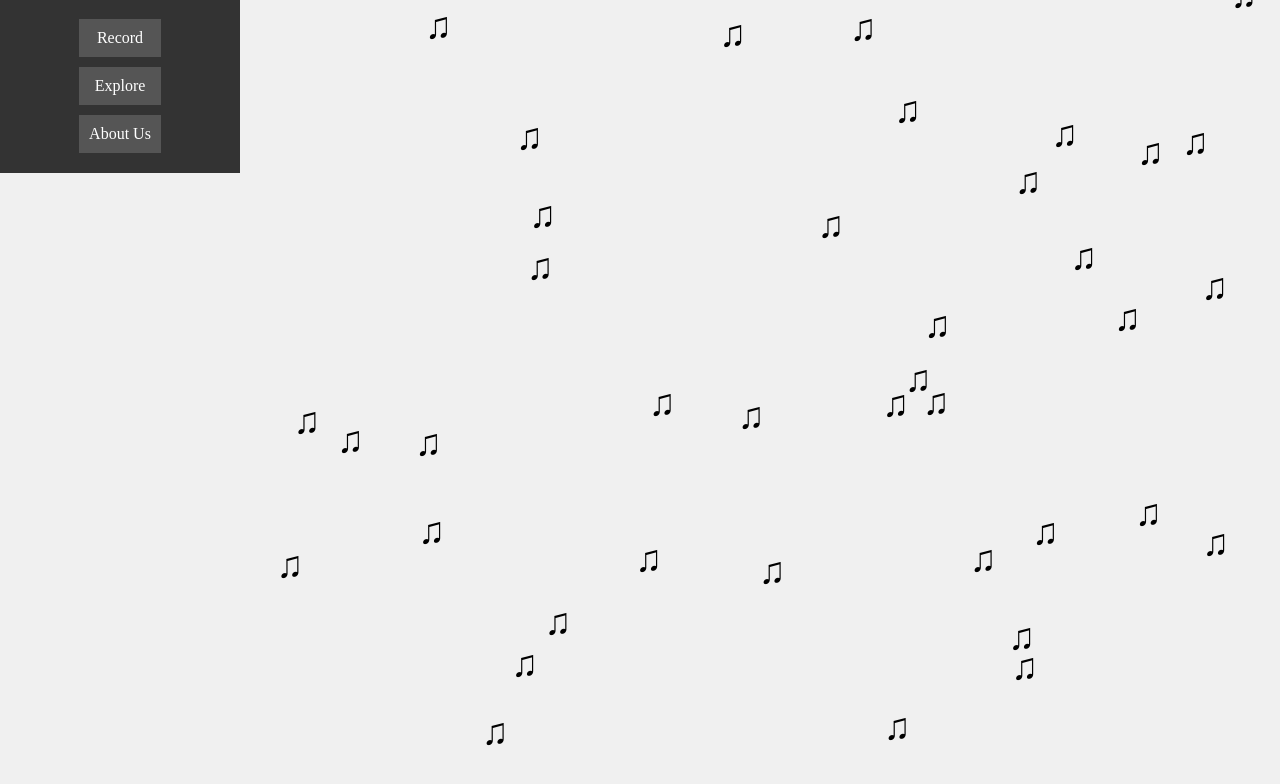
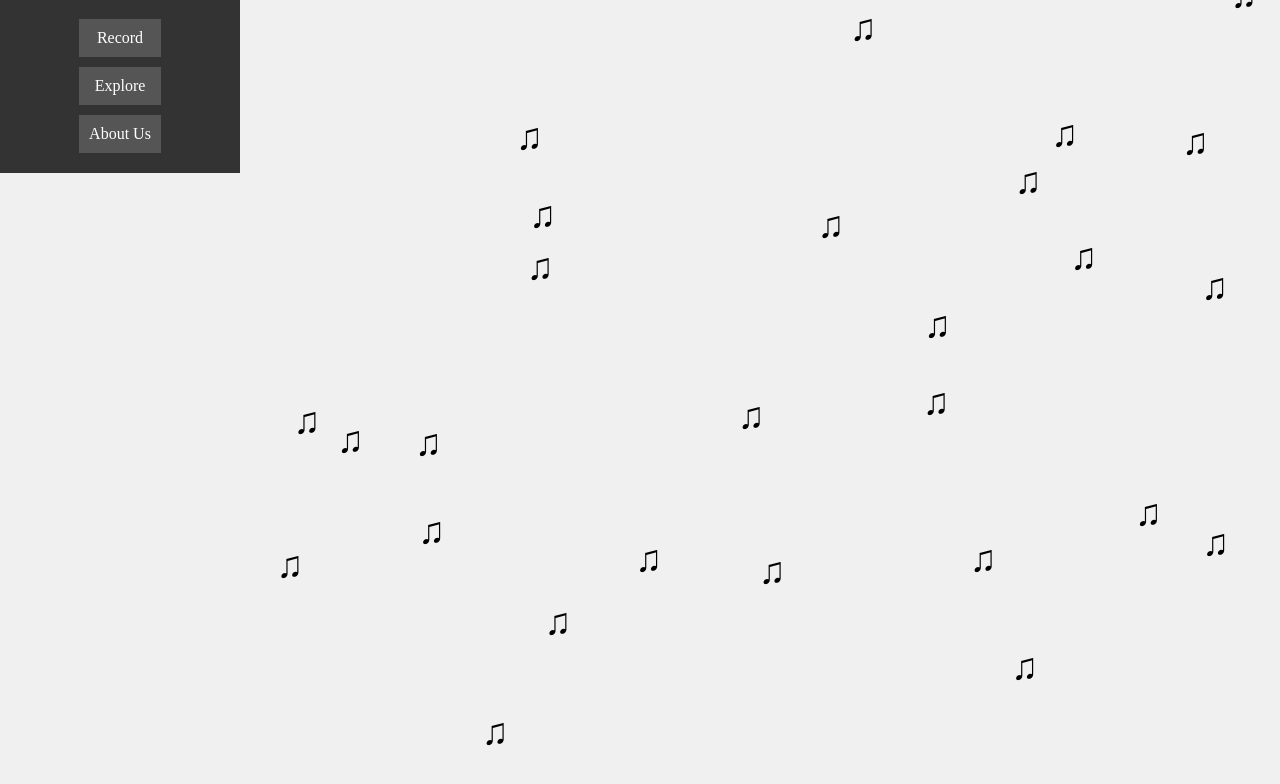
Before and after one commit to paulmaleauxney/audieaux, a plain HTML site: page index.html in a window 1280 px wide. Shown: the part 58-842 px from the top of the page. Drawn offline with Linux system fonts and the light colour scheme.

Commit message:
Update index.html

```diff
--- a/index.html
+++ b/index.html
@@ -101,7 +101,7 @@
         }
 
         // Create an initial set of notes
-        for (let i = 0; i < 50; i++) {
+        for (let i = 0; i < 38; i++) {
             createNote();
         }
 
```
